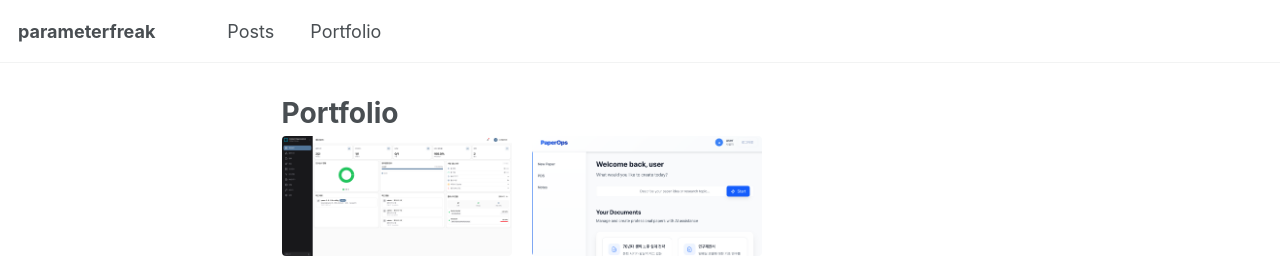
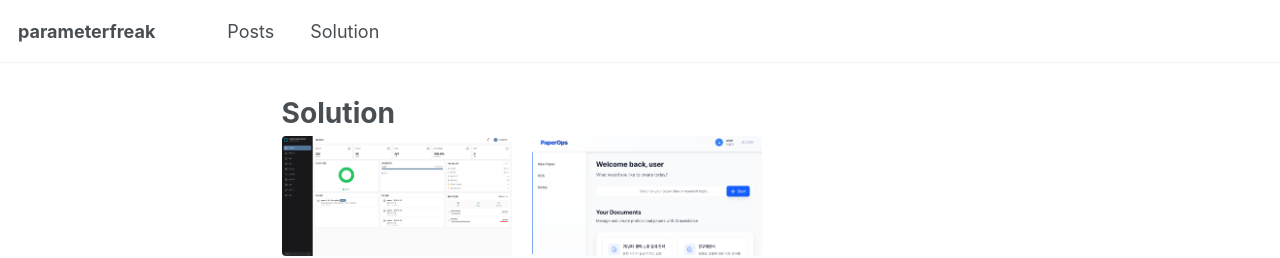
Before and after one commit to parameterfreak/parameterfreak.github.io, a Jekyll site: the page built from _pages/portfolio.html, in a window 1280 px wide and 980 px high. Shown: the top 258 px of the window. Built offline with Jekyll 4.4.1, drawn with Linux system fonts in a browser that asks for light colours; a script that is not in the unit is left out.

Commit message:
Rename Portfolio to Solution (label + URL) with redirects
- Nav label Portfolio -> Solution; URL /portfolio/ -> /solution/.
- portfolio collection permalink now /solution/:path/ (collection key kept).
- redirect_from preserves old /portfolio/ and /portfolio/<item>/ URLs.
- Update internal links on the H-MAS landing to /solution/H-MAS/.

```diff
--- a/_config.yml
+++ b/_config.yml
@@ -226,7 +226,7 @@ collections:
     permalink: /:collection/:path/
   portfolio:
     output: true
-    permalink: /:collection/:path/
+    permalink: /solution/:path/
   talks:
     output: true
     permalink: /:collection/:path/
--- a/_data/navigation.yml
+++ b/_data/navigation.yml
@@ -26,8 +26,8 @@ main:
   - title: "Posts"
     url: /posts/
 
-  - title: "Portfolio"
-    url: /portfolio/
+  - title: "Solution"
+    url: /solution/
 
   #- title: "CV"
   #  url: /cv/
--- a/_pages/hmas.html
+++ b/_pages/hmas.html
@@ -26,7 +26,7 @@ excerpt: "흩어진 GPU 서버를 하나로 묶어, AI 모델을 최적의 하
             복잡한 설정 없이, 웹 콘솔에서 모델을 선택하면 끝납니다.
           </p>
           <div class="lp-cta">
-            <a class="lp-btn lp-btn--primary" href="/portfolio/H-MAS/">자세한 제품 문서 →</a>
+            <a class="lp-btn lp-btn--primary" href="/solution/H-MAS/">자세한 제품 문서 →</a>
             <a class="lp-btn lp-btn--ghost" href="mailto:contact@parameterfreak.com">PoC·데모 문의</a>
           </div>
           <div class="lp-badges">
@@ -234,7 +234,7 @@ excerpt: "흩어진 GPU 서버를 하나로 묶어, AI 모델을 최적의 하
       <h2 class="lp-h2">클라우드 없이도, AI를 가장 효율적으로</h2>
       <p class="lp-sub">자체 GPU를 가진 모든 조직이 가장 효율적으로 AI를 서빙하는 표준을 만듭니다.<br/>보유하신 GPU 환경에 맞춰 <span class="lp-nowrap">PoC·데모를 도와드립니다.</span></p>
       <div class="lp-cta">
-        <a class="lp-btn lp-btn--line" href="/portfolio/H-MAS/">자세한 제품 문서 보기</a>
+        <a class="lp-btn lp-btn--line" href="/solution/H-MAS/">자세한 제품 문서 보기</a>
         <a class="lp-btn lp-btn--solid" href="mailto:contact@parameterfreak.com">contact@parameterfreak.com</a>
       </div>
     </div>
--- a/_pages/portfolio.html
+++ b/_pages/portfolio.html
@@ -1,7 +1,9 @@
 ---
 layout: archive
-title: "Portfolio"
-permalink: /portfolio/
+title: "Solution"
+permalink: /solution/
+redirect_from:
+  - /portfolio/
 author_profile: false
 ---
 
```
Also changed, not shown: _portfolio/H-MAS.md (+2 -0 lines), _portfolio/paperops.md (+2 -0 lines).
